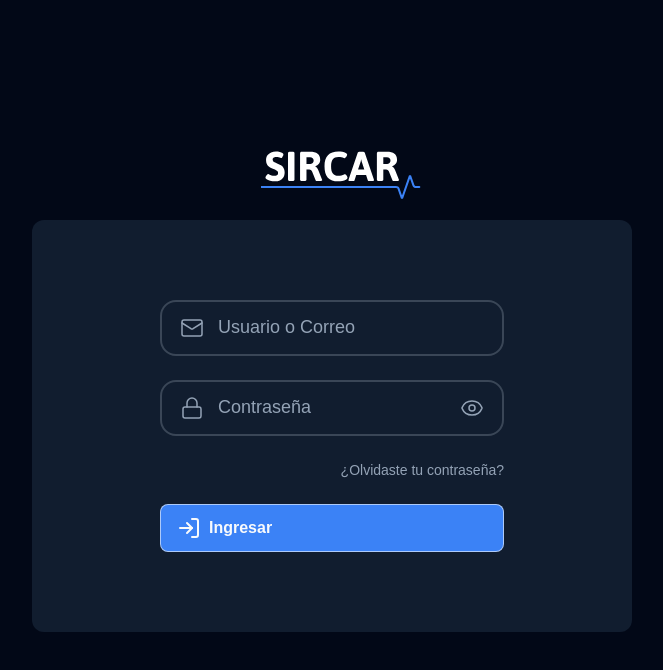
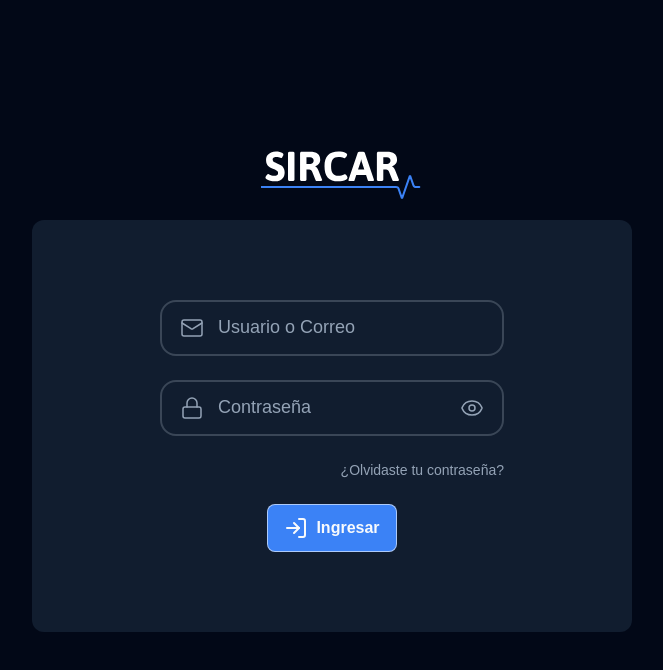
Before and after one commit to jared0192galicia/sircar-app, a Next.js app: page /login in a window 1280 px wide. Shown: the top 670 px of the page, without its empty margins (308-971 px from the left). Built offline with nearby package versions, Linux system fonts and the light colour scheme.

Commit message:
change classnames for colors

```diff
--- a/src/app/(auth)/login/page.tsx
+++ b/src/app/(auth)/login/page.tsx
@@ -3,6 +3,7 @@ import { useState } from "react";
 import { Mail, Lock, Eye, EyeOff, LogIn } from "lucide-react";
 import IconLogo from "@/shared/ui/WhiteLogo";
 import Button from "@/shared/ui/ButtonPrimary";
+import cn from "@/services/clsx";
 
 export default function LoginForm() {
   const [showPassword, setShowPassword] = useState(false);
@@ -12,12 +13,12 @@ export default function LoginForm() {
       <div className="w-full flex justify-center">
         <IconLogo />
       </div>
-      <div className="flex p-20 px-32 flex-col gap-6 w-full md:w-[600px] m-5 bg-app-blue-800 rounded-xl">
+      <div className="flex p-20 px-32 flex-col gap-6 w-full md:w-[600px] m-5 bg-app-panel rounded-xl">
         {/* Input de Usuario/Correo */}
         <div className="relative group">
           <div className="absolute inset-y-0 left-5 flex items-center pointer-events-none">
             <Mail
-              className="text-app-gray-500 group-focus-within:text-app-blue-400 transition-colors"
+              className="text-app-gray-500 group-focus-within:text-app-primary transition-colors"
               size={24}
               strokeWidth={1.5}
             />
@@ -25,7 +26,10 @@ export default function LoginForm() {
           <input
             type="text"
             placeholder="Usuario o Correo"
-            className="w-full h-14 pl-14 pr-6 bg-transparent border-2 border-app-gray-200/20 rounded-2xl text-app-white placeholder-app-gray-500 outline-none focus:border-app-blue-400 transition-all text-lg"
+            className={cn(
+              "w-full h-14 pl-14 pr-6 bg-transparent border-2 border-app-gray-200/20 rounded-2xl text-app-text",
+              "placeholder-app-gray-500 outline-none focus:border-app-primary transition-all text-lg",
+            )}
           />
         </div>
 
@@ -33,7 +37,7 @@ export default function LoginForm() {
         <div className="relative group">
           <div className="absolute inset-y-0 left-5 flex items-center pointer-events-none">
             <Lock
-              className="text-app-gray-500 group-focus-within:text-app-blue-400 transition-colors"
+              className="text-app-gray-500 group-focus-within:text-app-primary transition-colors"
               size={24}
               strokeWidth={1.5}
             />
@@ -41,12 +45,15 @@ export default function LoginForm() {
           <input
             type={showPassword ? "text" : "password"}
             placeholder="Contraseña"
-            className="w-full h-14 pl-14 pr-14 bg-transparent border-2 border-app-gray-200/20 rounded-2xl text-app-white placeholder-app-gray-500 outline-none focus:border-app-blue-400 transition-all text-lg"
+            className={cn(
+              "w-full h-14 pl-14 pr-14 bg-transparent border-2 border-app-gray-200/20 rounded-2xl text-app-text",
+              "placeholder-app-gray-500 outline-none focus:border-app-primary textapp-primary transition-all text-lg",
+            )}
           />
           <button
             type="button"
             onClick={() => setShowPassword(!showPassword)}
-            className="absolute inset-y-0 right-5 flex items-center text-app-gray-500 hover:text-app-white transition-colors"
+            className="absolute inset-y-0 right-5 flex items-center text-app-gray-500 hover:text-app-text transition-colors"
           >
             {showPassword ? (
               <EyeOff size={24} strokeWidth={1.5} />
@@ -59,7 +66,11 @@ export default function LoginForm() {
           ¿Olvidaste tu contraseña?
         </span>
 
-        <Button label="Ingresar" className="my-6 w-full m-auto border-app-white/60 border" icon={<LogIn />}></Button>
+        <Button
+          label="Ingresar"
+          className="my-6 m-auto border-app-text/60 border"
+          icon={<LogIn />}
+        ></Button>
       </div>
     </>
   );
--- a/src/app/(portal)/entrevistas/[id]/page.tsx
+++ b/src/app/(portal)/entrevistas/[id]/page.tsx
@@ -67,14 +67,14 @@ export default function InterviewPage() {
 
   if (isLoading) {
     return (
-      <div className="min-h-screen bg-app-blue-900 flex items-center justify-center">
+      <div className="min-h-screen bg-app-panel flex items-center justify-center">
         <Loader2 className="animate-spin text-app-white" size={48} />
       </div>
     );
   }
 
   return (
-    <div className="min-h-screen bg-app-blue-900 flex items-center justify-center flex-col">
+    <div className="min-h-screen bg-apppanel flex items-center justify-center flex-col">
       {/* HEADER */}
       <div className="flex items-center justify-between px-8 py-6 w-full">
         <h2 className="text-2xl font-semibold">
@@ -92,7 +92,7 @@ export default function InterviewPage() {
         initial={{ y: 20, opacity: 0 }}
         animate={{ y: 0, opacity: 1 }}
         transition={{ duration: 0.3, ease: "easeOut" }}
-        className="w-full max-w-6xl rounded-2xl bg-app-blue-800/50 text-app-white shadow-2xl overflow-hidden"
+        className="w-full max-w-6xl rounded-2xl bg-app-panel/50 text-app-text shadow-2xl overflow-hidden"
       >
         {/* STEPPER */}
         <div className="px-8 pb-1 border-b border-white/10">
@@ -179,20 +179,21 @@ export default function InterviewPage() {
             onClick={prev}
             icon={<ArrowLeft />}
           />
-          {step === 5 ?
+          {step === 5 ? (
             <Button
               className=""
               label="Finalizar"
               onClick={next}
               icon={<SaveIcon />}
             />
-            :
+          ) : (
             <Button
               className="w-12 h-12 text-5xl flex justify-center items-center p-0 rounded-full"
               label=""
               onClick={next}
               icon={<ArrowRight />}
-          />}
+            />
+          )}
           {/* /> */}
         </div>
       </motion.div>
--- a/src/app/(portal)/entrevistas/page.tsx
+++ b/src/app/(portal)/entrevistas/page.tsx
@@ -46,8 +46,8 @@ export default function Entrevistas() {
       </section>
 
       <Separator />
-      <div className="p-8 bg-app-blue-800/50 rounded-lg m-10">
-        <h2 className="text-xl font-bold text-app-white mb-6">
+      <div className="p-8 bg-app-panel/50 rounded-lg m-10">
+        <h2 className="text-xl font-bold text-app-text mb-6">
           Entrevistas recientes
         </h2>
         <DataTable value={data} scrollHeight="400px">
@@ -59,7 +59,6 @@ export default function Entrevistas() {
         </DataTable>
       </div>
 
-      {/* <InterviewDialog open={open} onClose={() => setOpen(false)} /> */}
     </div>
   );
 }
--- a/src/app/globals.css
+++ b/src/app/globals.css
@@ -12,17 +12,17 @@
   --font-sans: var(--font-geist-sans);
   --font-mono: var(--font-geist-mono);
 
-  --color-app-blue-900: #020817;
-  --color-app-blue-800: #111D2F;
-  --color-app-blue-700: #1E293B;
-  --color-app-blue-500: #1B59BE;
-  --color-app-blue-400: #3B82F6;
+  --color-app-background: #020817;
+  --color-app-panel: #111D2F;
+  --color-app-subpanel: #1E293B;
+  --color-app-secondary: #1B59BE;
+  --color-app-primary: #3B82F6;
 
-  /* --color-app-gray-500: #94A3B8; */
+  --color-app-border: #94A3B6;
   --color-app-gray-500: #94A3B6;
   --color-app-gray-200: #DAE8F4;
 
-  --color-app-white: #F8FAFC;
+  --color-app-text: #F8FAFC;
 
 
   /* sizing */
--- a/src/shared/ui/ButtonPrimary.tsx
+++ b/src/shared/ui/ButtonPrimary.tsx
@@ -16,10 +16,10 @@ export default function Button({
   return (
     <button
       className={cn(
-        "w-fit h-12 bg-app-blue-400 text-app-white font-bold py-2 px-4 rounded-lg",
+        "w-fit h-12 bg-app-primary text-app-text font-bold py-2 px-4 rounded-lg",
         "cursor-pointer flex items-center gap-2",
         "transition-colors duration-300",
-        "hover:bg-app-blue-500",
+        "hover:bg-app-secondary",
         className,
       )}
       onClick={onClick}
--- a/src/shared/ui/input.tsx
+++ b/src/shared/ui/input.tsx
@@ -18,15 +18,7 @@ export default function Input({
 }: InputProps) {
   return (
     <div className={cn("flex flex-col gap-2", className)}>
-      <label
-        className="
-          text-sm
-          font-medium
-          text-app-gray-200
-        "
-      >
-        {label}
-      </label>
+      <label className="text-sm font-medium text-app-text">{label}</label>
 
       <input
         value={value}
@@ -37,8 +29,8 @@ export default function Input({
           "px-3 py-2",
           "rounded-2xl",
           "border",
-          "bg-app-blue-800",
-          "text-app-white",
+          "bg-app-panel",
+          "text-app-text",
           "border-app-gray-200",
           "outline-none",
           "transition-colors",
--- a/src/shared/ui/stepper.tsx
+++ b/src/shared/ui/stepper.tsx
@@ -22,7 +22,7 @@ export default function Stepper({ steps, currentStep }: StepperProps) {
       {/* linea progreso */}
       <motion.div
         className="
-          absolute left-0 h-[2px] bg-blue-500"
+          absolute left-0 h-[2px] bg-app-primary"
         initial={{ width: 0 }}
         animate={{
           width: `${((currentStep - 1) / (steps - 1)) * 100}%`,
@@ -52,7 +52,7 @@ export default function Stepper({ steps, currentStep }: StepperProps) {
 
                   "bg-blue-500 text-white": isCompleted,
 
-                  "bg-app-blue-800 text-app-gray-200":
+                  "bg-app-subpanel text-app-gray-200":
                     !isActive && !isCompleted,
                 },
               )}
--- a/src/shared/ui/table/page.tsx
+++ b/src/shared/ui/table/page.tsx
@@ -48,7 +48,7 @@ export const DataTable = ({
   return (
     <div
       ref={parentRef}
-      className="overflow-auto border border-app-gray-500/20 rounded-xl bg-app-blue-800/75"
+      className="overflow-auto border border-app-border/20 rounded-xl bg-app-panel/70"
       style={{ height: scrollHeight }}
     >
       <div
```
Also changed, not shown: src/shared/navbar.tsx (+9 -9 lines). Lines whose indentation alone changed are shown as unchanged.
